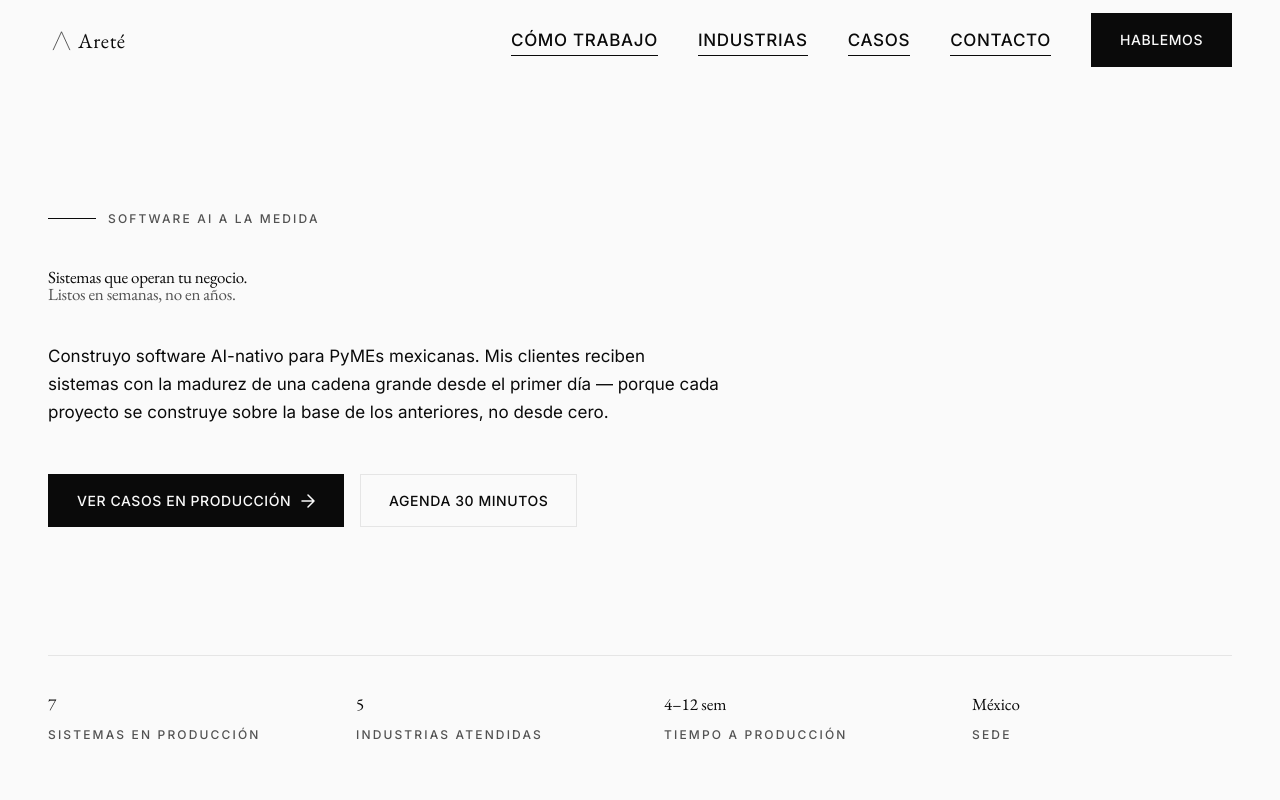
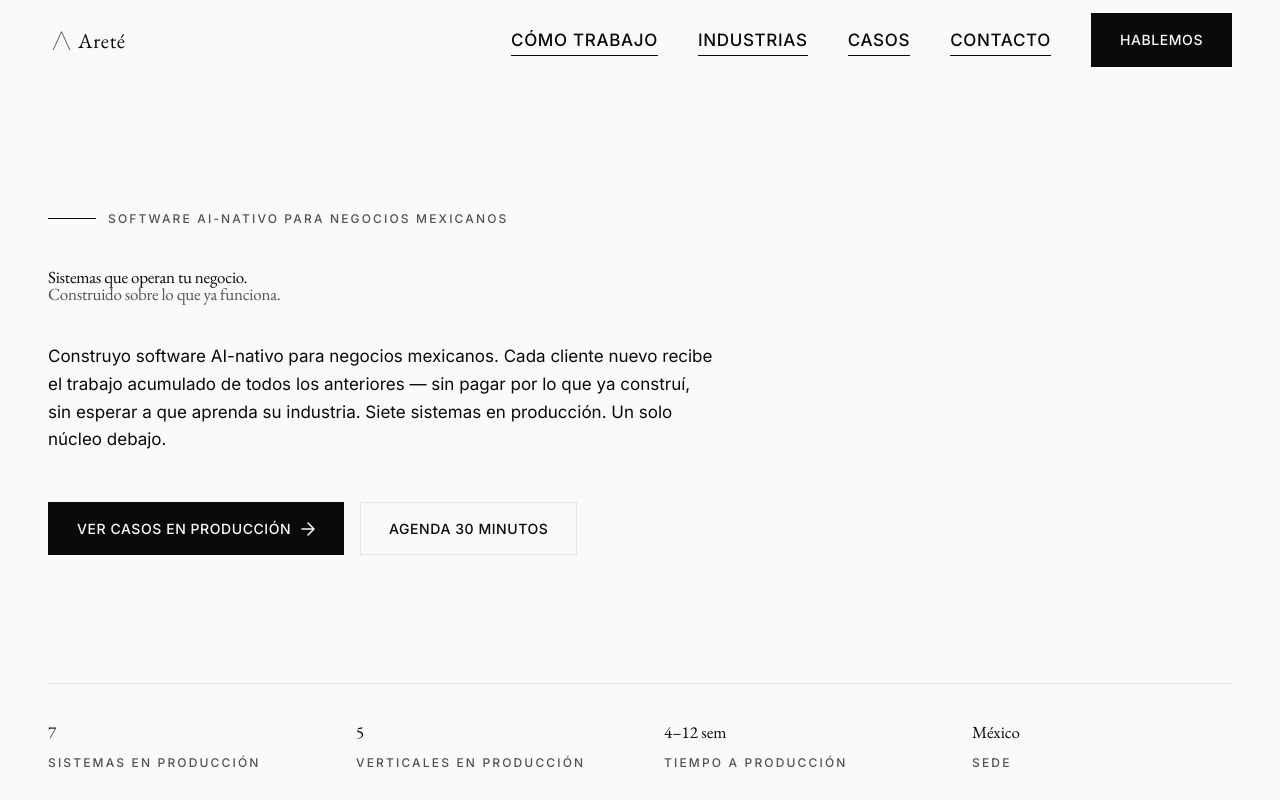
Before and after one commit to mountmanu/arete-landing, a Next.js app: page / in a window 1280 px wide. Shown: the top 800 px of the page. Built offline with nearby package versions, Linux system fonts and the light colour scheme.

Commit message:
copy(landing): reframe narrative around compound model — nucleus first, verticals as proof

```diff
--- a/components/Architecture.tsx
+++ b/components/Architecture.tsx
@@ -24,7 +24,7 @@ export function Architecture() {
         <div className="grid grid-cols-1 lg:grid-cols-12 gap-12 lg:gap-16 items-start">
           <div className="lg:col-span-4">
             <Reveal>
-              <p className="eyebrow mb-6">Cómo está construido</p>
+              <p className="eyebrow mb-6">Por qué cada nuevo cliente paga menos</p>
             </Reveal>
             <Reveal delay={0.05}>
               <h2
@@ -36,9 +36,10 @@ export function Architecture() {
             </Reveal>
             <Reveal delay={0.1}>
               <p className="mt-8 text-[var(--text-body-lg)] leading-relaxed text-ink">
-                Una capa horizontal que reuso en cada deploy. Sobre ella,
-                paquetes que codifican el dominio de cada industria. Tú
-                recibes lo último de ambos.
+                Auth, facturación CFDI, RAG, agentes autónomos — construidos
+                una vez, maduros en producción. Sobre esa base, cada vertical
+                agrega su dominio: reglas, lenguaje, protocolos. Tú recibes
+                los dos sin pagar por construir ninguno desde cero.
               </p>
             </Reveal>
           </div>
--- a/components/Hero.tsx
+++ b/components/Hero.tsx
@@ -8,7 +8,7 @@ export function Hero() {
         <Reveal>
           <div className="flex items-center gap-3 mb-10">
             <span className="block w-12 h-px bg-ink" />
-            <span className="eyebrow">Software AI a la medida</span>
+            <span className="eyebrow">Software AI-nativo para negocios mexicanos</span>
           </div>
         </Reveal>
 
@@ -23,17 +23,17 @@ export function Hero() {
             Sistemas que operan tu negocio.
             <br />
             <em className="not-italic font-display italic text-mute">
-              Listos en semanas, no en años.
+              Construido sobre lo que ya funciona.
             </em>
           </h1>
         </Reveal>
 
         <Reveal delay={0.2}>
           <p className="mt-10 max-w-2xl text-[var(--text-body-lg)] text-pretty text-ink leading-relaxed">
-            Construyo software AI-nativo para PyMEs mexicanas. Mis clientes
-            reciben sistemas con la madurez de una cadena grande desde el
-            primer día — porque cada proyecto se construye sobre la base de
-            los anteriores, no desde cero.
+            Construyo software AI-nativo para negocios mexicanos. Cada cliente
+            nuevo recibe el trabajo acumulado de todos los anteriores — sin
+            pagar por lo que ya construí, sin esperar a que aprenda su
+            industria. Siete sistemas en producción. Un solo núcleo debajo.
           </p>
         </Reveal>
 
@@ -60,7 +60,7 @@ export function Hero() {
         <Reveal delay={0.5}>
           <div className="mt-24 md:mt-32 grid grid-cols-2 md:grid-cols-4 gap-8 md:gap-12 pt-10 rule-top">
             <Stat label="Sistemas en producción" value="7" />
-            <Stat label="Industrias atendidas" value="5" />
+            <Stat label="Verticales en producción" value="5" />
             <Stat label="Tiempo a producción" value="4–12 sem" />
             <Stat label="Sede" value="México" />
           </div>
--- a/components/VerticalsGrid.tsx
+++ b/components/VerticalsGrid.tsx
@@ -9,14 +9,14 @@ export function VerticalsGrid() {
         <div className="flex flex-col md:flex-row md:items-end justify-between gap-6 mb-16">
           <div className="max-w-2xl">
             <Reveal>
-              <p className="eyebrow mb-6">Industrias que entiendo</p>
+              <p className="eyebrow mb-6">Dónde el método ya probó</p>
             </Reveal>
             <Reveal delay={0.05}>
               <h2
                 className="text-balance"
                 style={{ fontSize: "var(--text-display-lg)" }}
               >
-                Seis industrias, un mismo método.
+                El mismo núcleo. Sectores distintos.
               </h2>
             </Reveal>
           </div>
```
